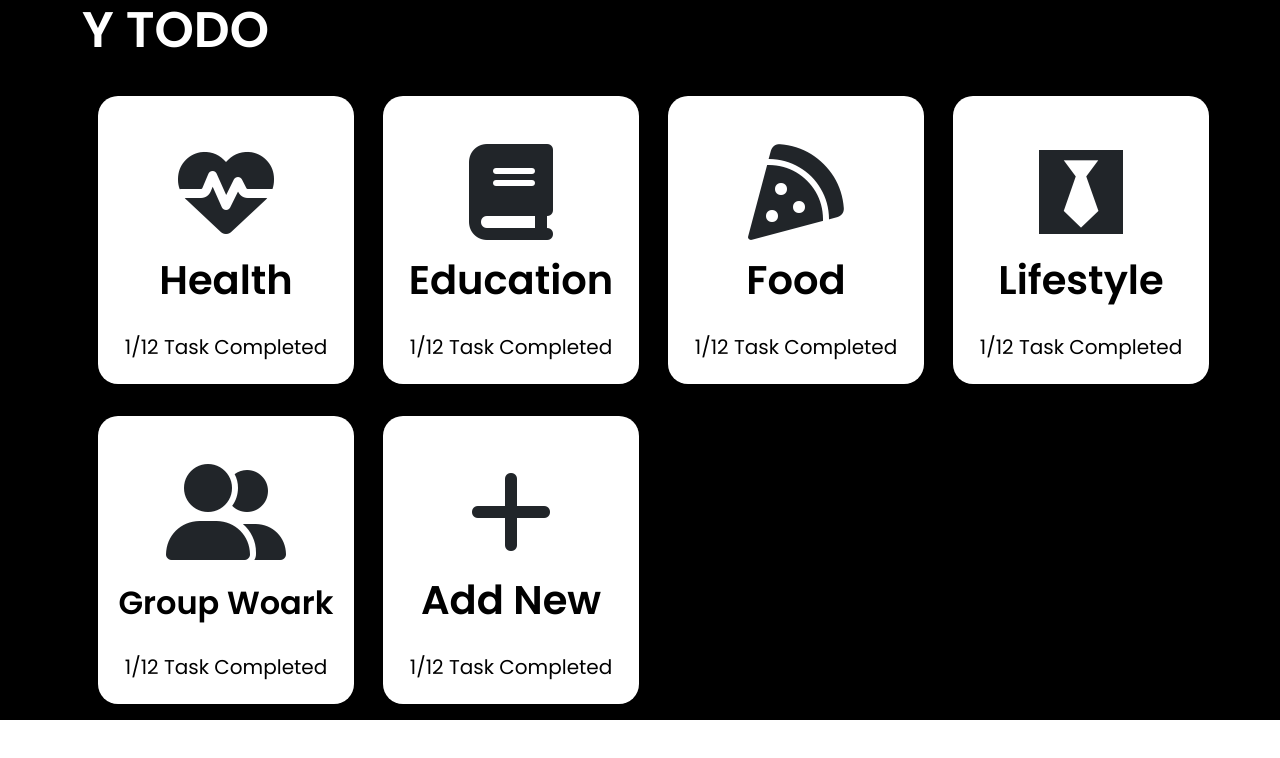
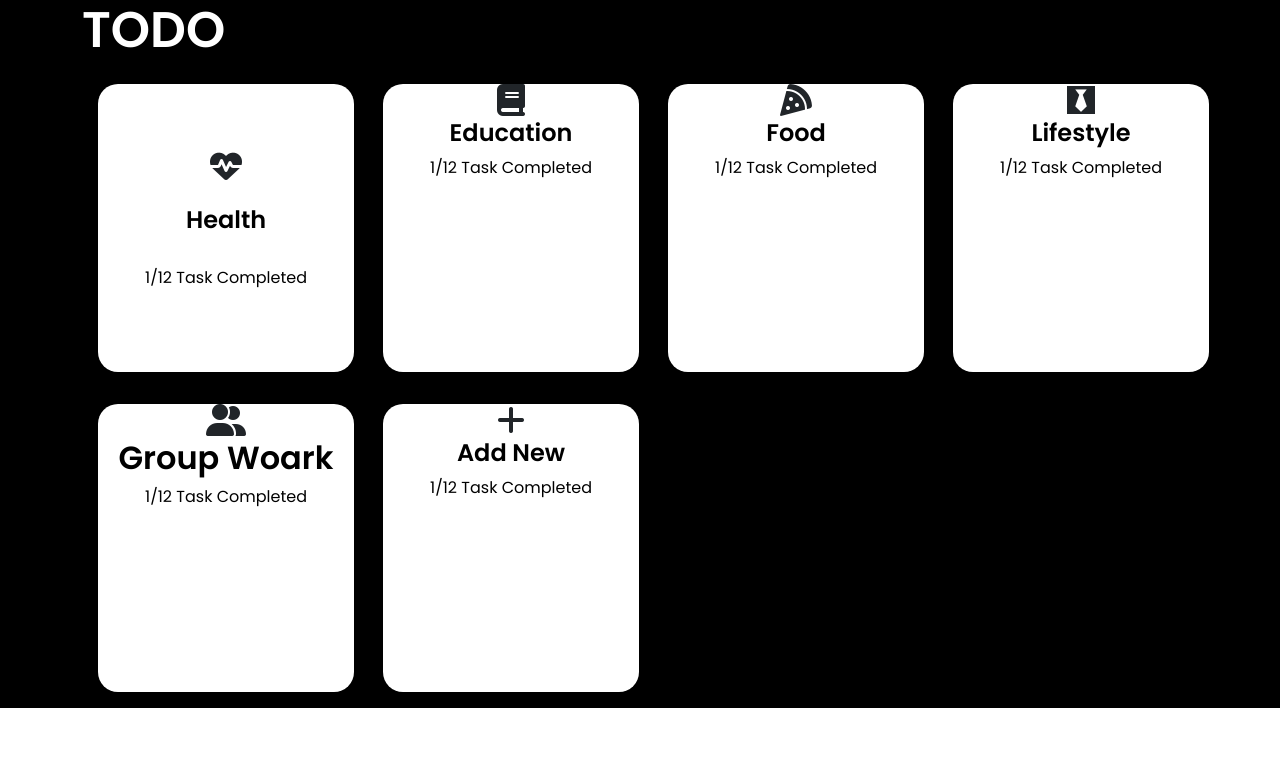
Before and after one commit to Mongsuiching341/todo-app, a plain HTML site: page index.html in a window 1280 px wide. Drawn offline with nearby package versions, Linux system fonts and the light colour scheme.

Commit message:
some changes

```diff
--- a/index.html
+++ b/index.html
@@ -31,7 +31,7 @@
                 <div class="row">
                     <div class="col-md-12">
                         <div class="heading-text">
-                            <h2>Y TODO</h2>
+                            <h2>TODO</h2>
                         </div>
                     </div>
                 </div>
@@ -39,7 +39,7 @@
                 <div class="row">
 
                     <div class="col-md-3">
-                        <div class="content-box">
+                        <div class="content-box d-flex flex-column justify-content-center row-gap-4">
                             <i class="fa-solid fa-heart-pulse"></i>
                             <h3>Health</h3>
                             <p>1/12 Task Completed</p>
--- a/style.css
+++ b/style.css
@@ -22,7 +22,7 @@ font-family: 'Roboto', sans-serif;
     color: #FFF;
     font-size: 3.125rem;
     font-weight: 700;
-    margin-bottom: 1.25rem;
+    /* margin-bottom: 1.25rem; */
 }
 
 .content-box {
@@ -40,15 +40,15 @@ font-family: 'Roboto', sans-serif;
 }
 
 .content-box i {
-    font-size: 6rem;
-    margin: 3rem 0 1rem;
+    font-size: 2rem;
+    /* margin: 3rem 0 1rem; */
 }
 
 .content-box h3 {
     color: #000;
-    font-size: 2.5rem;
+    font-size: 1.5rem;
     font-weight: 700;
-    margin-bottom: 1.75rem;
+    /* margin-bottom: 1.75rem; */
 }
 
 .content-box h3 span{
@@ -57,6 +57,6 @@ font-family: 'Roboto', sans-serif;
 
 .content-box p {
     color: #000;
-    font-size: 1.25rem;
+    font-size: 1rem;
     font-weight: 400;
 }
```
